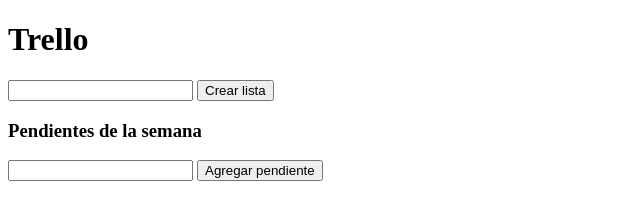
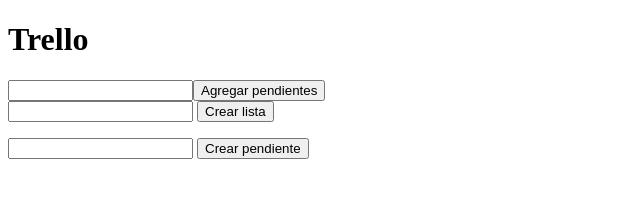
Before and after one commit to GracielaCesareo/ProyectoFinalSprint02, a plain HTML site: page index.html in a window 1280 px wide. Both pictures are taken after a click on the button "Crear lista". Shown: the whole page, without its empty margins (0-640 px from the left). Drawn offline with Linux system fonts and the light colour scheme.

Commit message:
agregando lista, boton pendientes, input

```diff
--- a/index.html
+++ b/index.html
@@ -8,12 +8,11 @@
     <h1>Trello</h1>
     <section id="listas"></section>
     <input type="text" id="nuevaLista"></input>
-    <button type=button onclick="agregarLista();">Crear lista</button>
+    <button type=button onclick="agregarLista();crearBotonElementos();">Crear lista</button>
     <section id="pendientes">
-      <h3 id="tituloTarjeta">Pendientes de la semana</h3>
       <ul id="lista"></ul>
       <input type="text" id="nuevoPendiente">
-      <button type=button onclick="agregarElemento();">Agregar pendiente</button>
+      <button type=button onclick="agregarElemento();">Crear pendiente</button>
     </section>
     <script type="text/javascript" src="main.js"></script>
   </body>
--- a/main.js
+++ b/main.js
@@ -1,14 +1,33 @@
 
 function agregarLista() {
+  var seccion = document.getElementById("listas");
+  var crearTitulo = document.createElement("H3");
   var titulo = document.getElementById("nuevaLista").value;
-  var nombreTitulo = docum.createElement("H3");
+  var nombreTitulo = document.createTextNode(titulo)
+
+  seccion.appendChild(crearTitulo);
+  crearTitulo.appendChild(nombreTitulo)
+
+  var listaNueva = document.createElement("UL");
+  seccion.appendChild(listaNueva);
+
 }
 
-function agregarElemento() {
+function crearBotonElementos() {
+  var seccion = document.getElementById("listas")
+  var boton = document.createElement("BUTTON")
+  var nombreBoton = document.createTextNode("Agregar pendientes");
+  var input = document.createElement("INPUT");
+  seccion.appendChild(input);
+  seccion.appendChild(boton);
+  boton.appendChild(nombreBoton);
+}
+
+/*function agregarElemento() {
   var lista = document.getElementById("lista");
   var elemento = document.createElement("LI");
   var texto = document.createTextNode(document.getElementById("nuevoPendiente").value);
 
   elemento.appendChild(texto);
   lista.appendChild(elemento);
-}
+}*/
```
